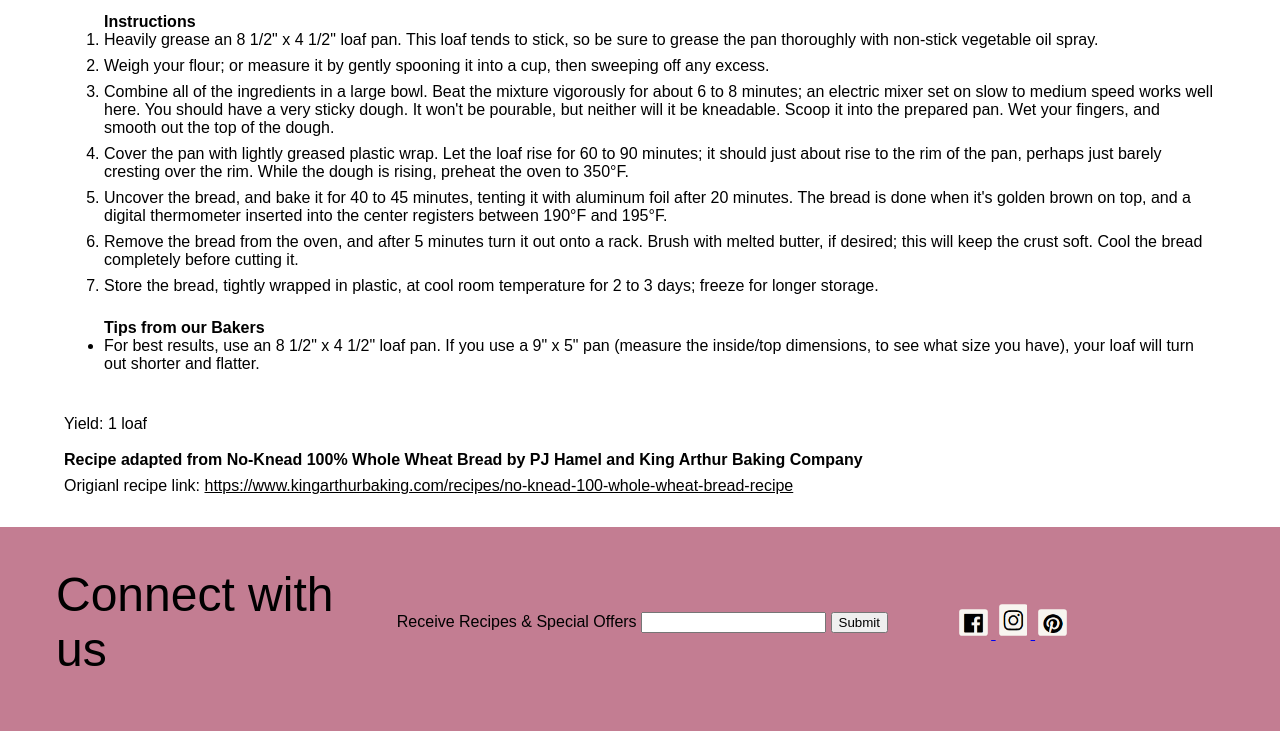
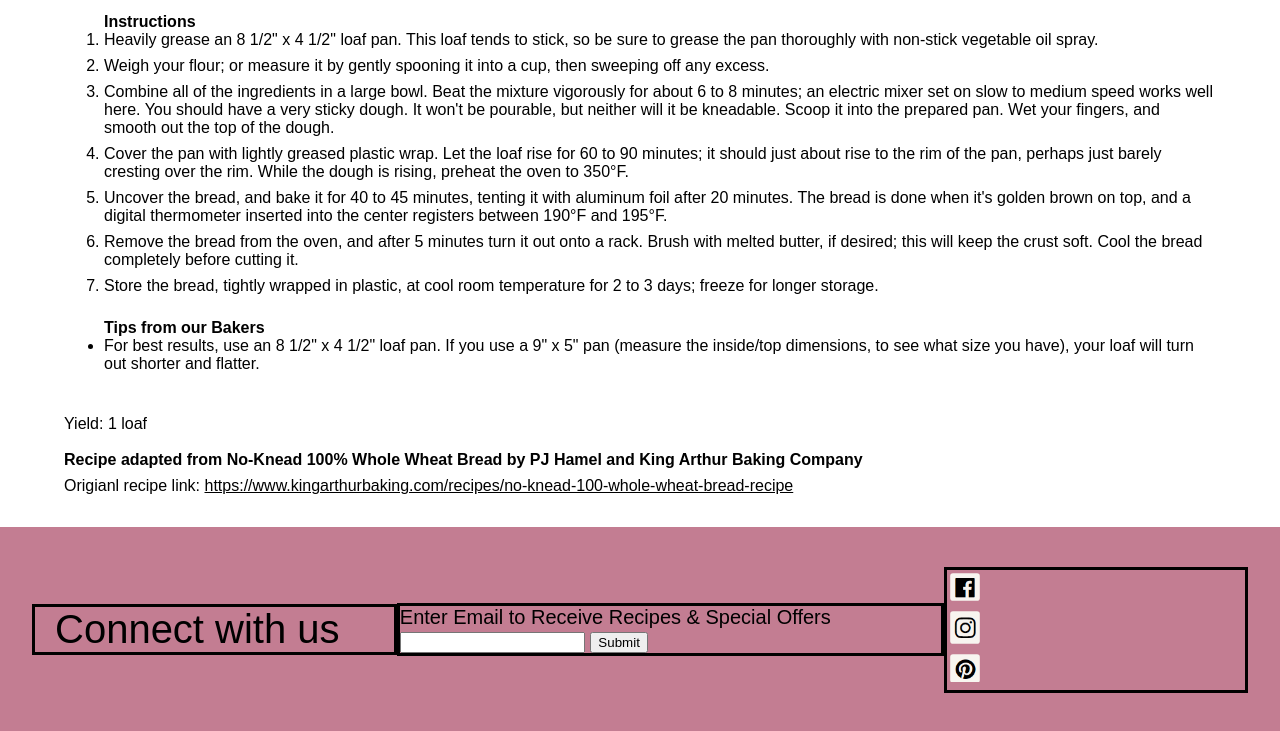
Before and after one commit to breadandcake/TMPortfolioProject, a plain HTML site: page brNoKnead.html in a window 1280 px wide. Shown: the part 503-1234 px from the top of the page. Drawn offline with Linux system fonts and the light colour scheme.

Commit message:
changed footer format

```diff
--- a/brNoKnead.html
+++ b/brNoKnead.html
@@ -76,21 +76,27 @@
                 </div>
                 <div class="rec-enter-email">
                     <form action="/action_page.php">
-                        <label for="email">Receive Recipes & Special Offers</label>
+                        <label for="email">Enter Email to Receive Recipes & Special Offers</label><br>
                         <input type="email" id="email" name="email">
                         <input type="Submit">
                     </form>
                 </div>
                 <div class="rec-social">
+                    <div class="sm-icon-box">
                         <a href="index.html" target="_blank">
                             <img class="sm-icon" src="./ImagesFinal/fbIcon.png" alt="Facebook icon link">
                         </a>
+                    </div>
+                    <div class="sm-icon-box">
                         <a href="index.html" target="_blank">
                             <img class="sm-icon" src="./ImagesFinal/inIcon.png" alt="Instagram icon link">
                         </a>
+                    </div>
+                    <div class="sm-icon-box">
                         <a href="index.html" target="_blank">
                             <img class="sm-icon" src="./ImagesFinal/piIcon.png" alt="Pinterest icon link">
                         </a>
+                    </div>
                 </div>
             </div>
             <!--<div class="rec-footer-padding">
--- a/style.css
+++ b/style.css
@@ -10,12 +10,15 @@
 
 .sm-icon a {
     text-decoration: none;
+    deco
 }
 
 .sm-icon {
     width: 12%;
     border-radius: 6px;
     padding: 0.2em;
+    align-items: left;
+
 }
 
 
@@ -30,18 +33,22 @@
 */
 
 .rec-social {
-    flex: 24%;
+    flex: 25%;
+    border: solid;
 }
 
 .rec-enter-email {
-    flex: 46%;
+    flex: 45%;
+    font-size: 1.25em;
+    border: solid;
 }
 
 .rec-connect {
     flex: 30%;
-    font-size: 3em;
+    font-size: 2.5em;
     font-family: 'Calisto MT', Arial;
     padding: 0em 1em 0em 0.5em;
+    border: solid;
 }
 
 .rec-flexbox-container {
```
Lines whose indentation alone changed are shown as unchanged.
